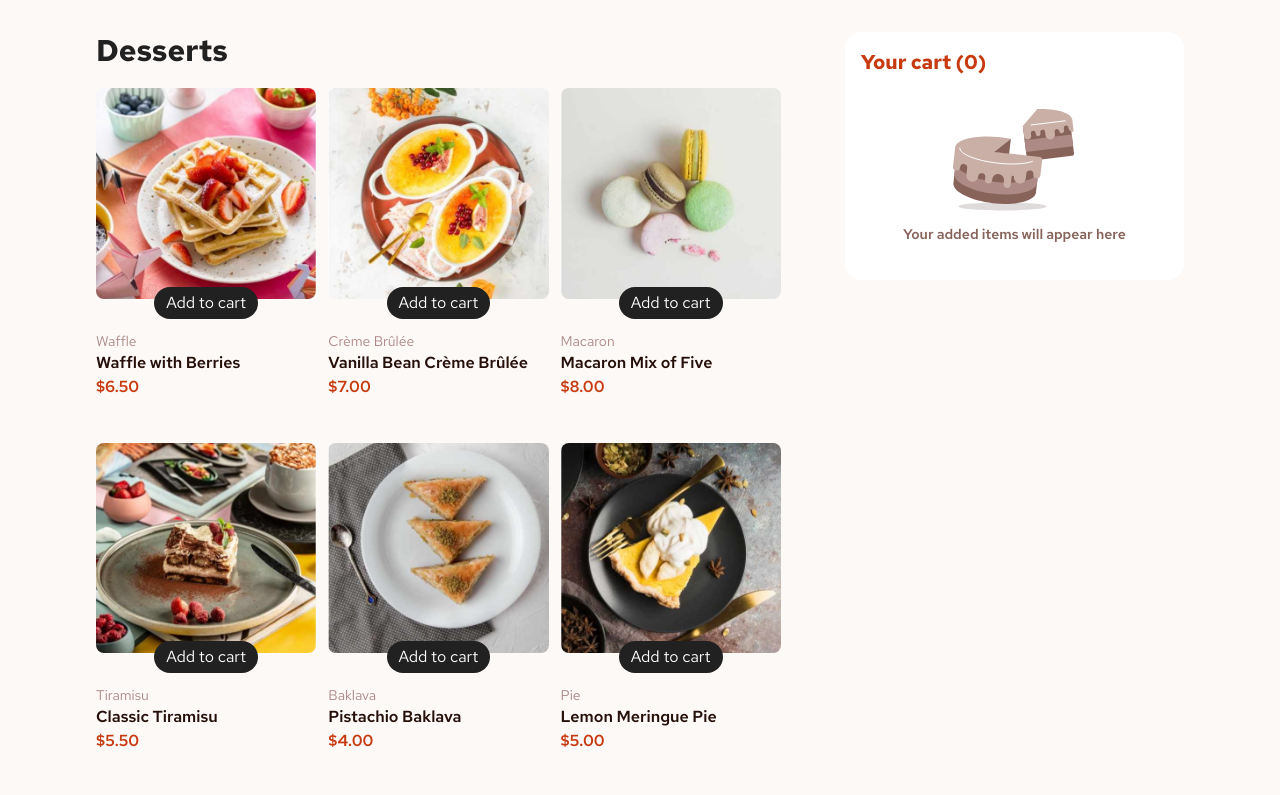
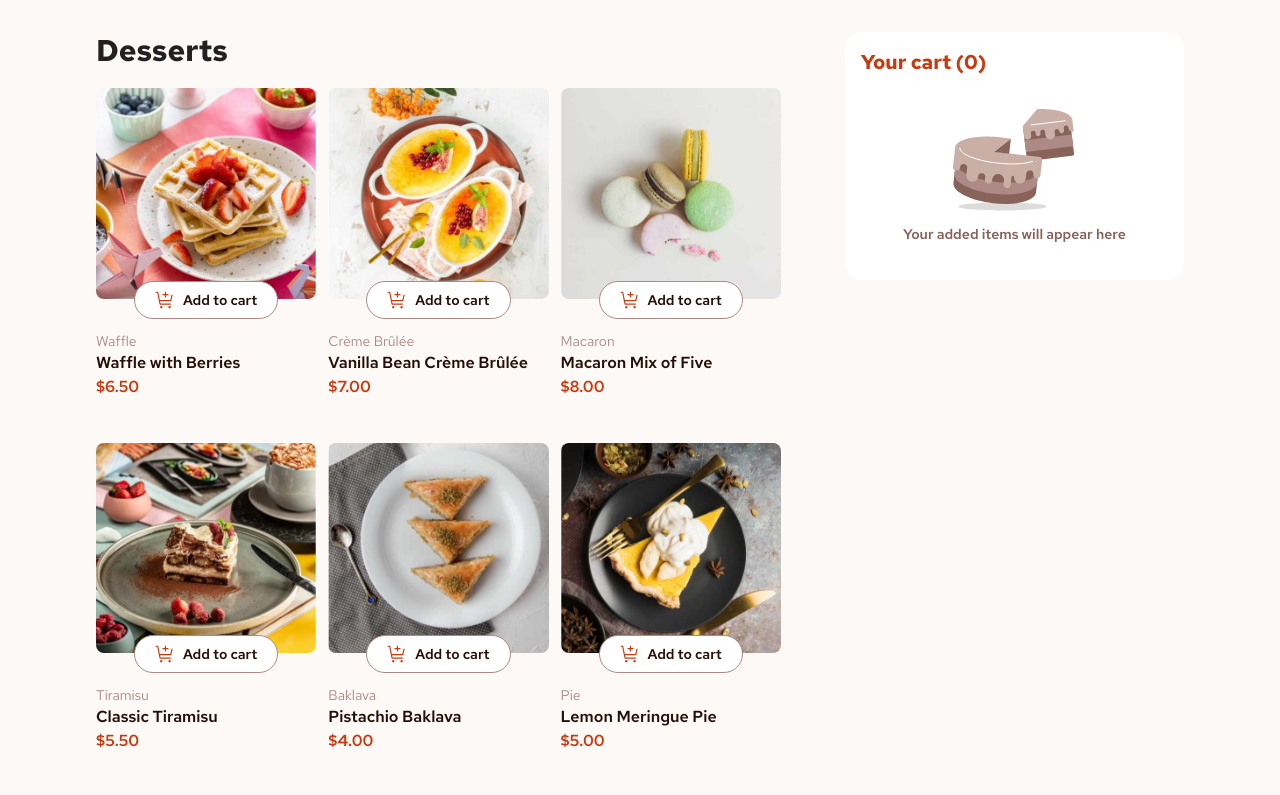
Before and after one commit to rainndev/Front-end-mentor-react, a React (Vite) app: page /#/product-list in a window 1280 px wide. Shown: the top 795 px of the page. Built offline with nearby package versions, Linux system fonts and the light colour scheme.

Commit message:
feat(ProductCard): enhance add to cart button with new styling and icon

```diff
--- a/src/component/ProductCard.tsx
+++ b/src/component/ProductCard.tsx
@@ -26,9 +26,16 @@ const ProductCard = ({ productData }: ProductProps) => {
           alt=""
         />
         <div className="w-full flex justify-center absolute -bottom-5 left-0 ">
-          <p className="bg-[#212121] text-white py-1 px-3 rounded-full w-fit">
-            Add to cart
-          </p>
+          <div className="bg-white py-2 px-5 rounded-full w-fit flex  font-medium border border-[hsl(7,20%,60%)]">
+            <img
+              src="/Front-end-mentor-react/product-list/images/icon-add-to-cart.svg"
+              className="mr-2 w-5"
+              alt=""
+            />
+            <p className="text-sm text-[hsl(14,65%,9%)] font-semibold">
+              Add to cart
+            </p>
+          </div>
         </div>
       </div>
 
```
